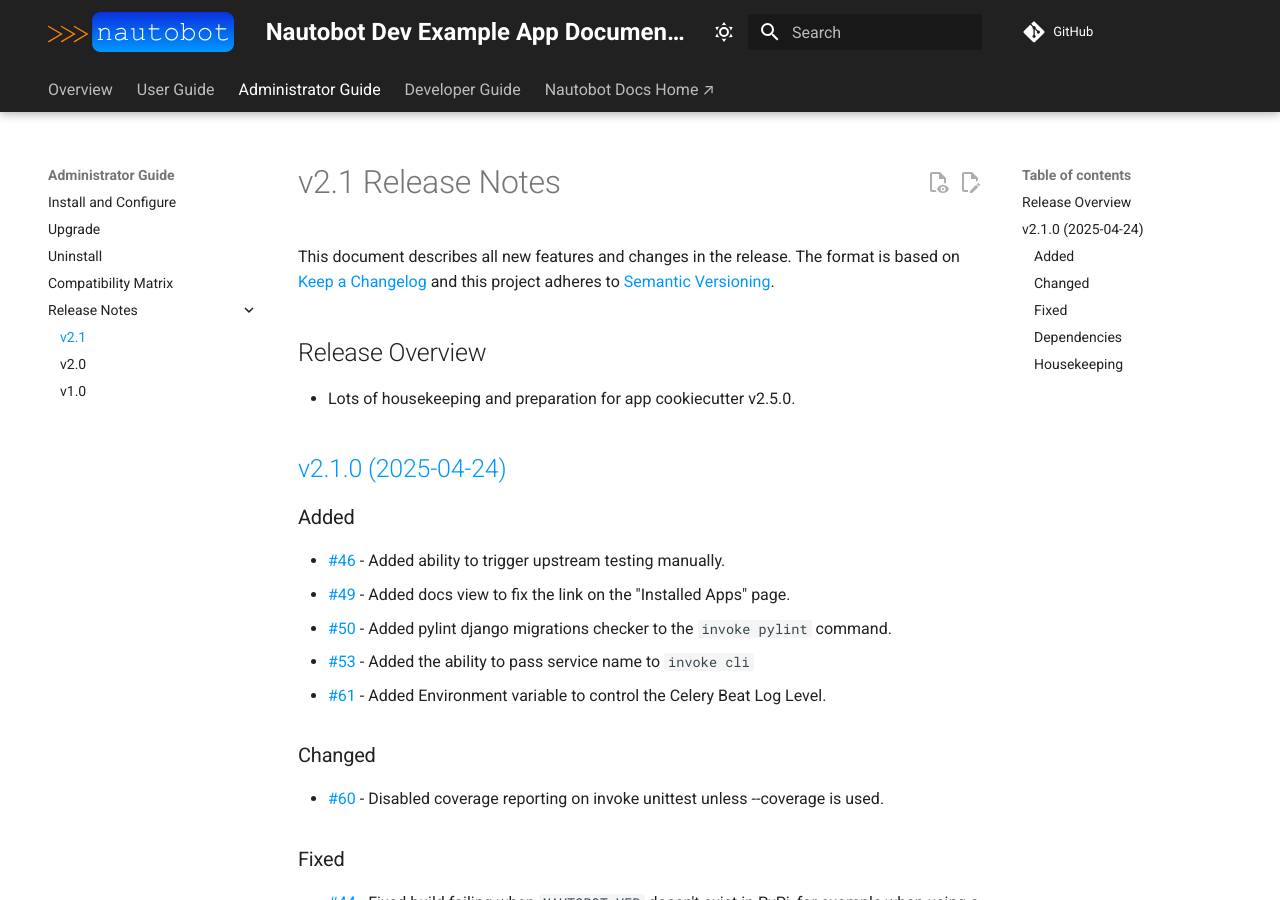
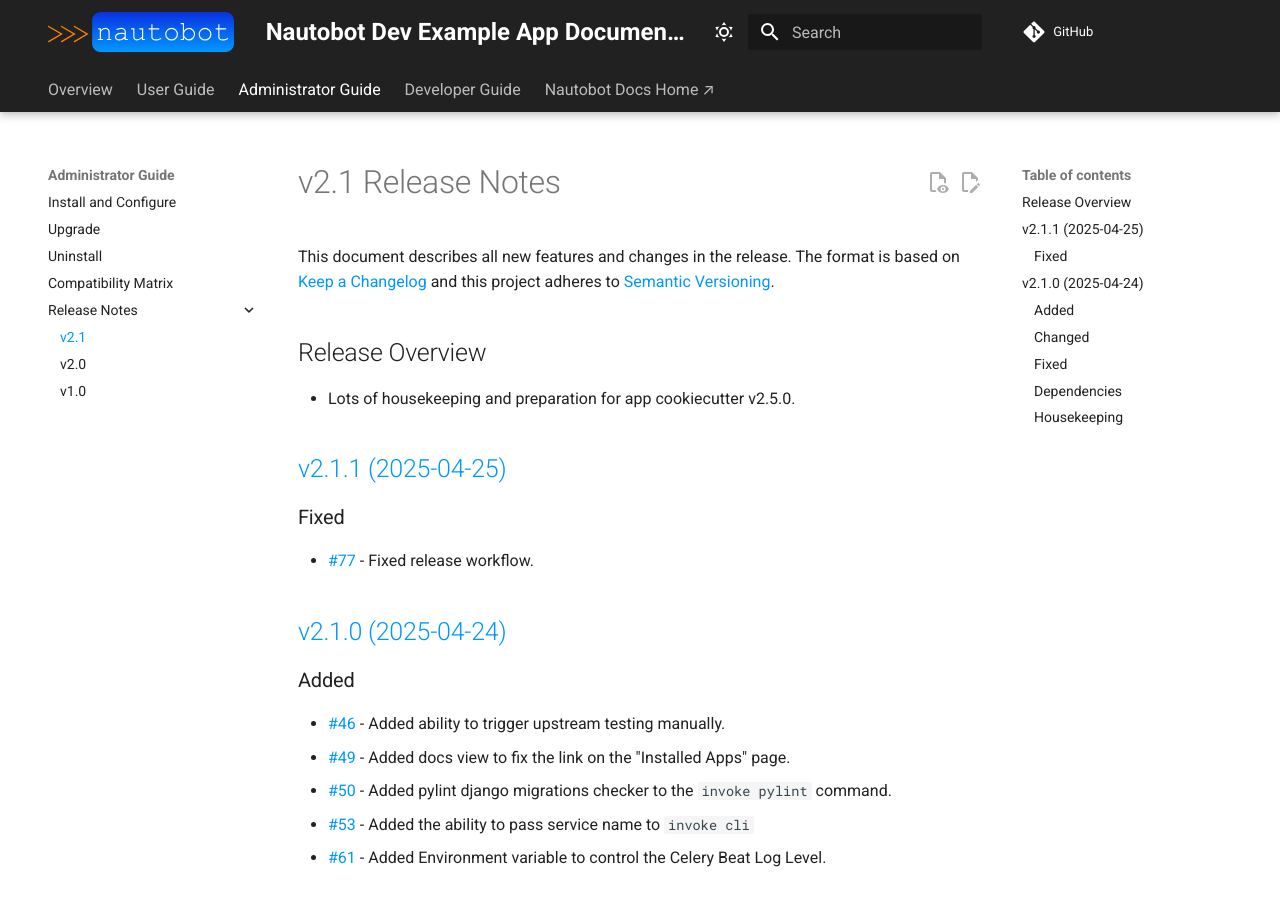
Before and after one commit to nautobot/nautobot-app-dev-example, an MkDocs documentation site: the page built from docs/admin/release_notes/version_2.1.md, in a window 1280 px wide and 900 px high. Built offline with MkDocs 1.6.1 and Material for MkDocs 9.7.7, drawn with Linux system fonts in a browser that asks for light colours; comment, search, counter and statistics services are not loaded.

Commit message:
Release v2.1.1

```diff
--- a/docs/admin/release_notes/version_2.1.md
+++ b/docs/admin/release_notes/version_2.1.md
@@ -5,6 +5,12 @@
 ## Release Overview
 
 - Lots of housekeeping and preparation for app cookiecutter v2.5.0.
+
+## [v2.1.1 (2025-04-25)](https://github.com/nautobot/nautobot-app-dev-example/releases/tag/v2.1.1)
+
+### Fixed
+
+- [#77](https://github.com/nautobot/nautobot-app-dev-example/issues/77) - Fixed release workflow.
 
 ## [v2.1.0 (2025-04-24)](https://github.com/nautobot/nautobot-app-dev-example/releases/tag/v2.1.0)
 
--- a/pyproject.toml
+++ b/pyproject.toml
@@ -1,6 +1,6 @@
 [tool.poetry]
 name = "nautobot-dev-example"
-version = "2.1.1a0"
+version = "2.1.1"
 description = "Nautobot App to demonstrate how to create a Nautobot App."
 authors = ["Network to Code, LLC <opensource@networktocode.com>"]
 license = "Apache-2.0"
```
Also changed, not shown: 1 other file.
